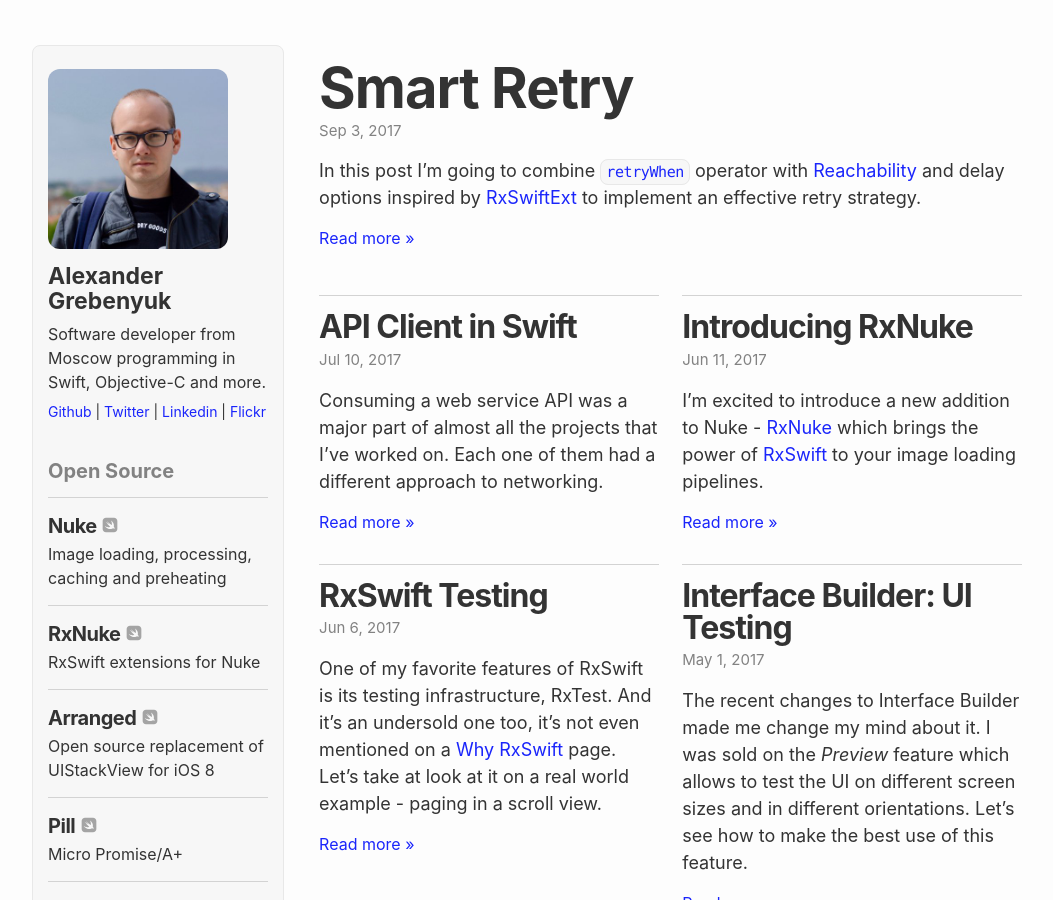
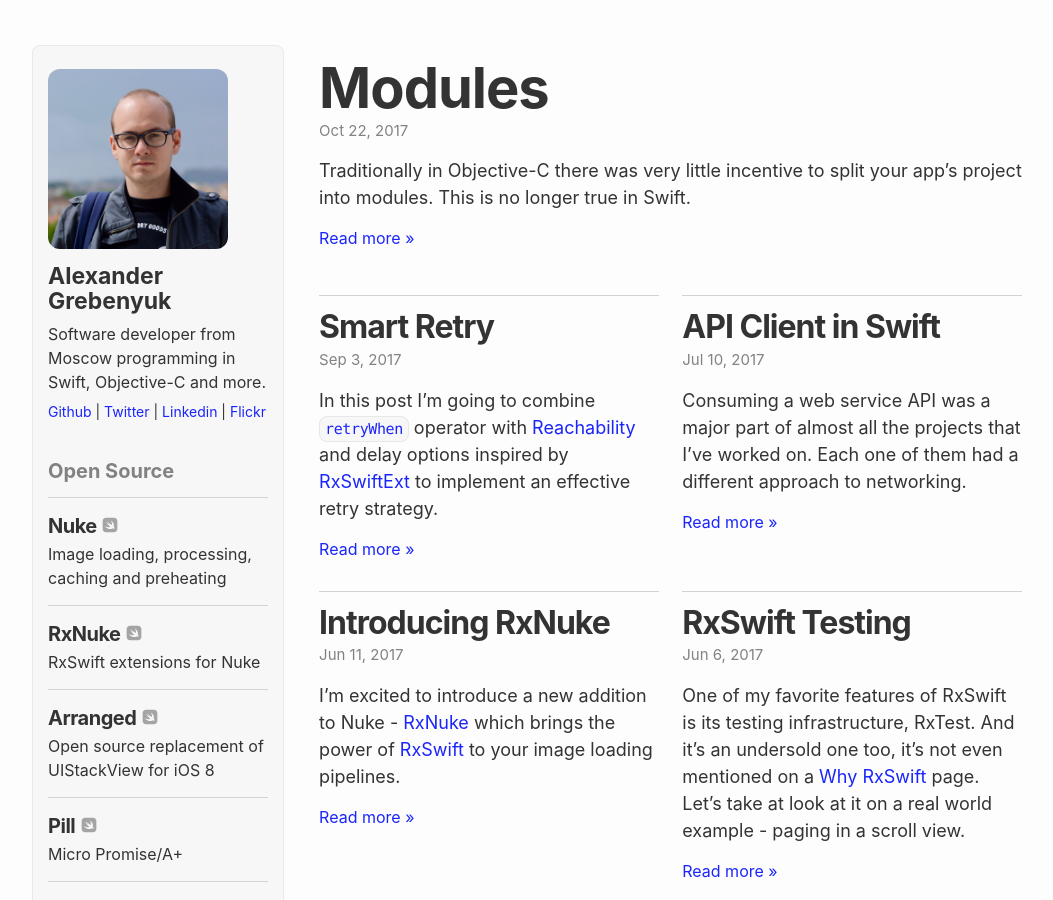
Before and after one commit to hyling/kean.github.io, a Jekyll site: the page built from index.html, in a window 1280 px wide and 900 px high. Shown: the whole window, without its empty margins (113-1166 px from the left). Built offline with Jekyll 4.4.1, drawn with Linux system fonts in a browser that asks for light colours; some of the changed lines change nothing that is shown.

Commit message:
Add Modules post

````diff
--- a/_config.yml
+++ b/_config.yml
@@ -17,7 +17,7 @@ github_username: kean
 markdown: kramdown
 
 # Site specific
-featured_post: "Smart Retry"
+featured_post: "Modules"
 
 gems:
   - jekyll-redirect-from
--- /dev/null
+++ b/_posts/2017-10-22-modules.markdown
@@ -0,0 +1,100 @@
+---
+layout: post
+title:  "Modules"
+date:   2017-10-22 10:00:00 +0300
+category: programming
+tags: ios
+permalink: /post/modules
+uuid: bc07d764-41b4-436d-96b0-bd0062561c81
+---
+
+Traditionally in Objective-C there was very little incentive to split your app's project into modules. This is no longer true in Swift.
+
+* TOC
+{:toc}
+
+# Modules
+
+> I use terms modules and frameworks interchangeably in this article even though it's not accurate. When I say modules what I mean in most cases is frameworks.
+
+## Why?
+
+**Pros:**
+
+- Improve compile times. Working on smaller targets feels as fast as working on a newly created project.
+- Unlike an app, frameworks can be imported in Playgrounds.
+- Small cohesive modules are easier to maintain than a single monolith one.
+- Namespaces in Swift are per module.
+- One day you might need to add support for other platforms, write an app extension, or maybe even entirely new app for the same service. The project carefully split into modules from day one would enable all of those cases.
+
+**Cons:**
+
+- Complicates project setup.
+- Might be hard to define boundaries between modules.
+- Slower app's [start time](https://useyourloaf.com/blog/slow-app-startup-times/) (will no longer be a concern with introduction of [Swift static libraries](https://bugs.swift.org/browse/SR-4564)).
+
+## How?
+
+My initial concern about splitting my app into modules was the fact that Xcode never had great support for managing separate targets. Most of the common actions used to require multiple steps. I even considered using CocoaPods for managing my internal frameworks. Fortunately, this is no longer true. In Xcode 9 most of the common operations with modules are single click actions:
+
+- **Creating targets**. When you create a new framework target inside a project Xcode automatically updates your app to embed and link against your new framework, and add it to all necessary build phases. No extra manual steps required.
+- **Moving files between targets**. With a single drag and drop you can move file from your app's target to a framework's target. Xcode automatically moves the file on disk, and updates the target which it belongs too. So, single step action, fantastic.
+- **Setting up dependencies between targets**. Just add a framework to `Linked Frameworks`.
+
+Where Xcode 9 falls shorts is managing third party dependencies. [Swift Package Manager](https://github.com/apple/swift-package-manager) is on a horizon, but for now we have to stick with community made tools like [CocoaPods](https://cocoapods.org) and [Carthage](https://github.com/Carthage/Carthage). I personally prefer CocoaPods because it comes with source distribution out of the box. I appreciate the simplicity of Carthage but the lack of source distribution is a deal breaker to me, especially when it comes to Swift (which still lacks ABI stability).
+
+## Principles
+
+Creating small, cohesive components is basically what good software design is all about. Splitting your app into modules is no exception. By far the hardest problem in doing that is not due to technical difficulties of creating separate targets, but rather deciding which targets to create and what should belong there.
+
+As usual there is no single answer here. If would largely depend on your project and your team.
+
+There are a lot of interesting ideas shared in [Framework Oriented Programming](http://frameworkoriented.io/#principles) article. I'd definitely recommend to check it out. However, it does seems maybe a bit too elaborate, especially for smaller teams and projects.
+
+There are also quite a few open source Swift projects which are built from multiple modules.
+
+
+# Playgrounds
+
+One of the main reasons why you would want to extract some your app's code into modules is to use it in Playgrounds. Unfortunately, there is a bit of a problem with CocoaPods which prevents you from doing so without some extra configuration.
+
+## Importing Frameworks Added Using CocoaPods
+
+Importing modules that were added using CocoaPods or modules that depend on such modules require a bit of extra configuration. Starting with CocoaPods all frameworks are now "scoped":
+
+> Pods are built by default in another scoping level of the build products directory identified by their name to prevent name clashes among dependencies.
+> [#4146](https://github.com/CocoaPods/CocoaPods/pull/4146)
+
+This changes effectively breaks Playgrounds because they are not able to find frameworks in those subdirectories. And as of now there is no way to to customize framework search paths for Playgrounds. Fortunately, [there is a workaround](https://github.com/CocoaPods/CocoaPods/issues/5334#issuecomment-223444937) which works for majority of the projects. All you need to do is effectively disable the changes made by #4146 by adding this post install hook in your Podfile:
+
+```ruby
+post_install do |installer|
+  installer.pods_project.targets.each do |target|
+    # This eliminates warnings linker warnings.
+    target.new_shell_script_build_phase.shell_script = "mkdir -p \"$PODS_CONFIGURATION_BUILD_DIR/#{target.name}\""
+    target.build_configurations.each do |config|
+      # Allows to use frameworks in Playgrounds.
+      # For more info see https://github.com/CocoaPods/CocoaPods/issues/5334
+      config.build_settings['CONFIGURATION_BUILD_DIR'] = '$PODS_CONFIGURATION_BUILD_DIR'
+    end
+  end
+end
+```
+
+Now all of the frameworks are again built in a single folder and Playgrounds are able to find them.
+
+## Usage
+
+One of the primary use cases for Playgrounds for me was to quickly build new UI components for the app. I do so without using Interface Builder. This approach has its pros and cons, but most of the downsides are alleviated if you code your UI in Playgrounds. Overall I think Playgrounds are a more powerful tool than unwieldy Interface Builder could ever be.
+
+The other great use case is to add a few Playground page with the components that are either used most frequently and/or changed more frequently in the app. This way you can make changes to those components and instantly see the results.
+
+> One downside of using Playgrounds for editing framework's code is that you need to remember to keep building your targets each time you make a change, otherwise you won't see any of those changes in Playgrounds. I hope that someday Xcode would alleviate the need to manually doing so for us.
+
+# Links
+
+- [Framework Oriented Programming](http://frameworkoriented.io)
+
+- [Swift Talk #51: Playground-Driven Development at Kickstarter](https://talk.objc.io/episodes/S01E51-playground-driven-development-at-kickstarter). Brandon from Kickstarter uses playgrounds to prototype and style individual view controllers. Great demo of Playgrounds, also showcases a few modern iOS tools like trait collection and preferred font styles.
+
+- [Firefox iOS App Repo](https://github.com/mozilla-mobile/firefox-ios) this is a great example of a relatively large (more then 70k lines of Swift code) project which is split into multiple modules.
````
Also changed, not shown: images/misc/modules_cocoapods_workaround.png (added).
